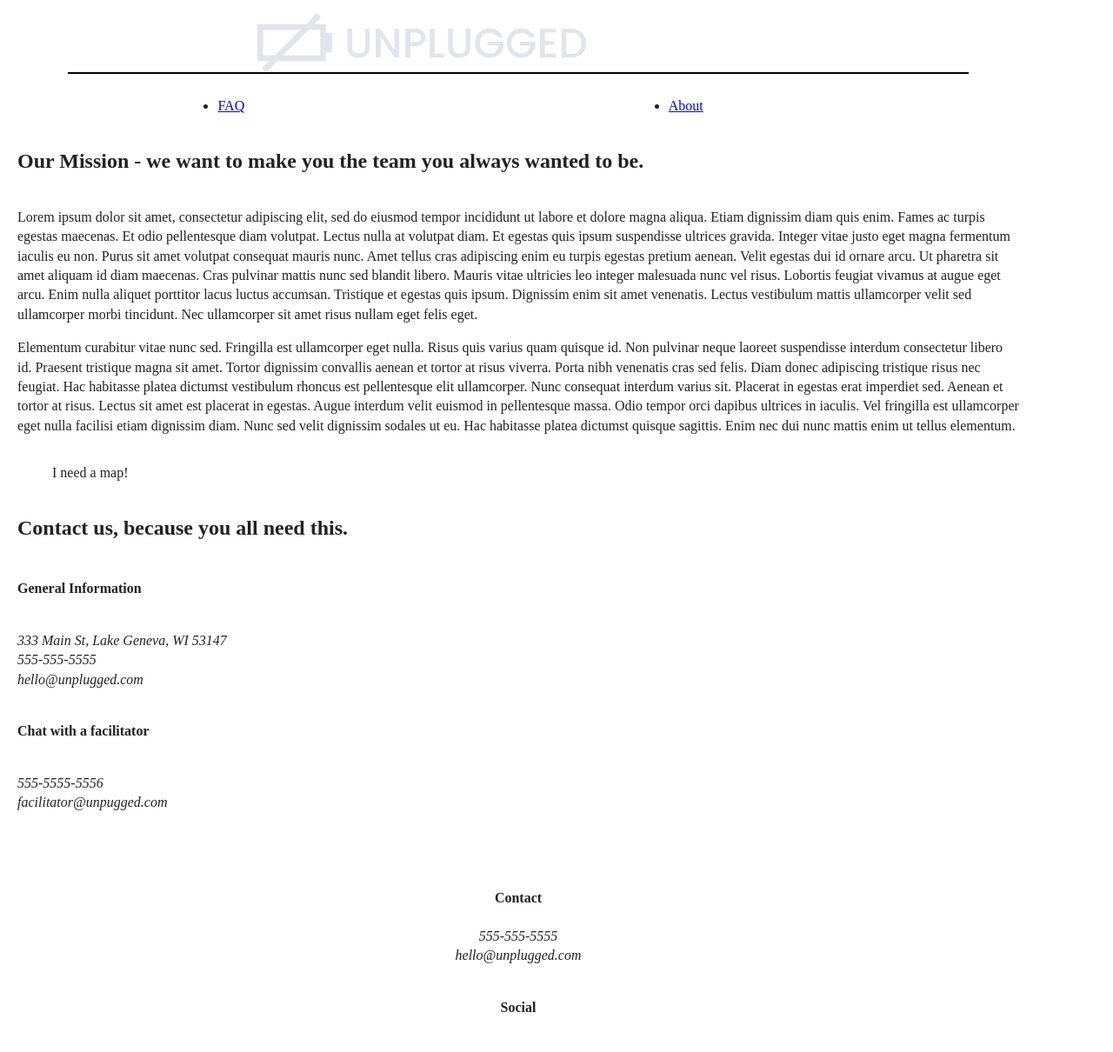
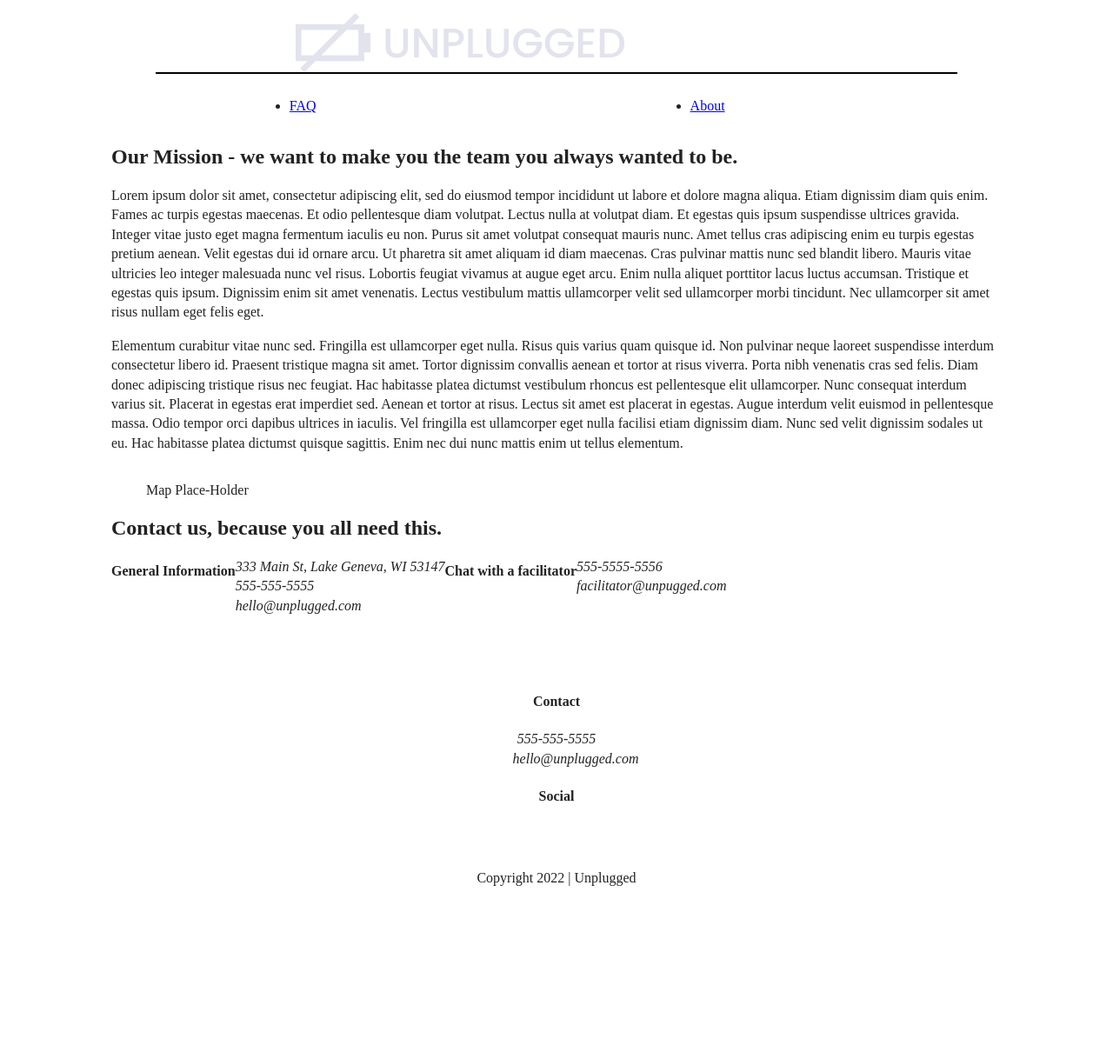
Before and after one commit to RobertSchusterFrontEndWebDeveloper/unplugged-retreat, a website: page about/index.html in a window 1280 px wide. Shown: the top 1210 px of the page at 87% size. After the commit the page ends 1021 px from the top, so only its background shows below. Drawn offline with Linux system fonts and the light colour scheme.

Commit message:
CSS for withs added, about page adjusted divs in the contact section

```diff
--- a/about/index.html
+++ b/about/index.html
@@ -59,7 +59,7 @@
 
     <section class="map">
       <figure> <!-- map image location -->
-        I need a map!
+        Map Place-Holder
       </figure>
     </section>
 
--- a/css/main.css
+++ b/css/main.css
@@ -87,16 +87,20 @@ textarea {
    Author's custom styles
    ========================================================================== */
 html {
+  display: flex;
+  justify-content: center;
+  align-items: flex-start;
   height: auto;
-  width: 90%;
+  width: 100%;
 }
 
 body {
   display: flex;
   flex-direction: column;
-  padding: 15px 20px;
+  justify-content: center;
+  align-items: center;
   height: auto;
-  width: 100%;
+  width: 80%;
 }
 
 /* ------------  Base Header  - Footer Styles -------------- */
@@ -114,6 +118,7 @@ footer {
 header {
   justify-content: center;
   align-items: center;
+  padding: 15px 0;
   width: 100%;
 }
 
@@ -122,6 +127,7 @@ header .content-wrapper {
   justify-content: center;
   align-items: center;
   flex-flow: row wrap;
+  margin: 0;
   width: 100%;
 }
 
@@ -206,8 +212,12 @@ aside .form-description {
 aside .form {
   display: flex;
   flex-direction: column;
-  align-items: flex-start;
   width: 100%;
+  padding: 0 0 35px 0;
+}
+
+.form h3 {
+  padding-bottom: 10px;
 }
 
 
@@ -220,6 +230,10 @@ aside .form {
   width: 100%;
 }
 
+features p {
+  margin: 0;
+}
+
 .features .features-item {
   display: contents;
   flex-flow: row wrap;
@@ -228,7 +242,7 @@ aside .form {
 .features-item-description {
   text-align: center;
   height: auto;
-  width: 33%;
+  width: 70%;
 }
 
 
@@ -249,6 +263,7 @@ article img {
 h1, h2, h3 {
   text-align: left;
   width: 100%;
+  margin: 0;
 }
 
 /* Footer styles */
@@ -261,6 +276,10 @@ footer {
   text-align: center;
 }
 
+footer p {
+  margin: 0;
+}
+
 footer .content-wrapper {
   justify-content: center;
   align-items: center;
@@ -270,7 +289,10 @@ footer .content-wrapper {
 }
 
 footer .footer-content {
+}
 
+.contact {
+  width: 100%;
 }
 
 .contact-section {
@@ -278,12 +300,8 @@ footer .footer-content {
   justify-content: flex-start;
   flex-flow: row wrap;
   width: 100%;
-
 }
 
-address {
-  width: 100%;
-}
 
 .contact-info {
 }
```
